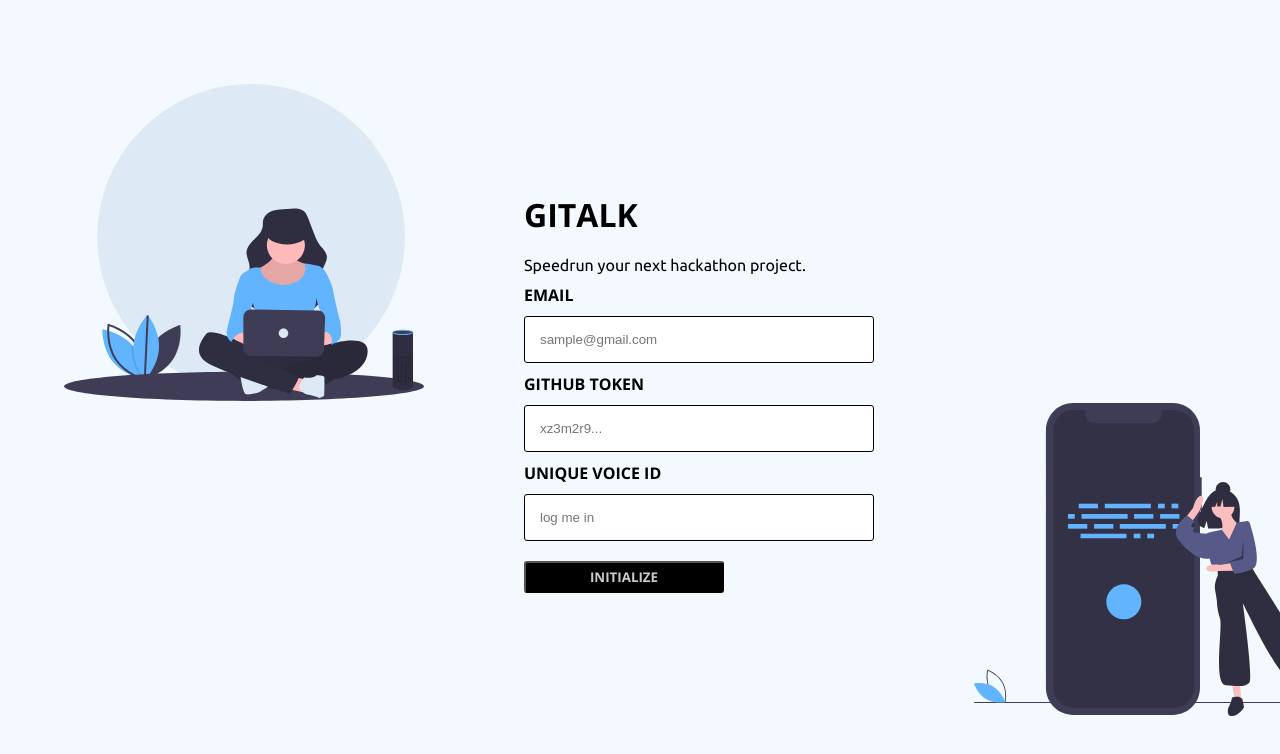
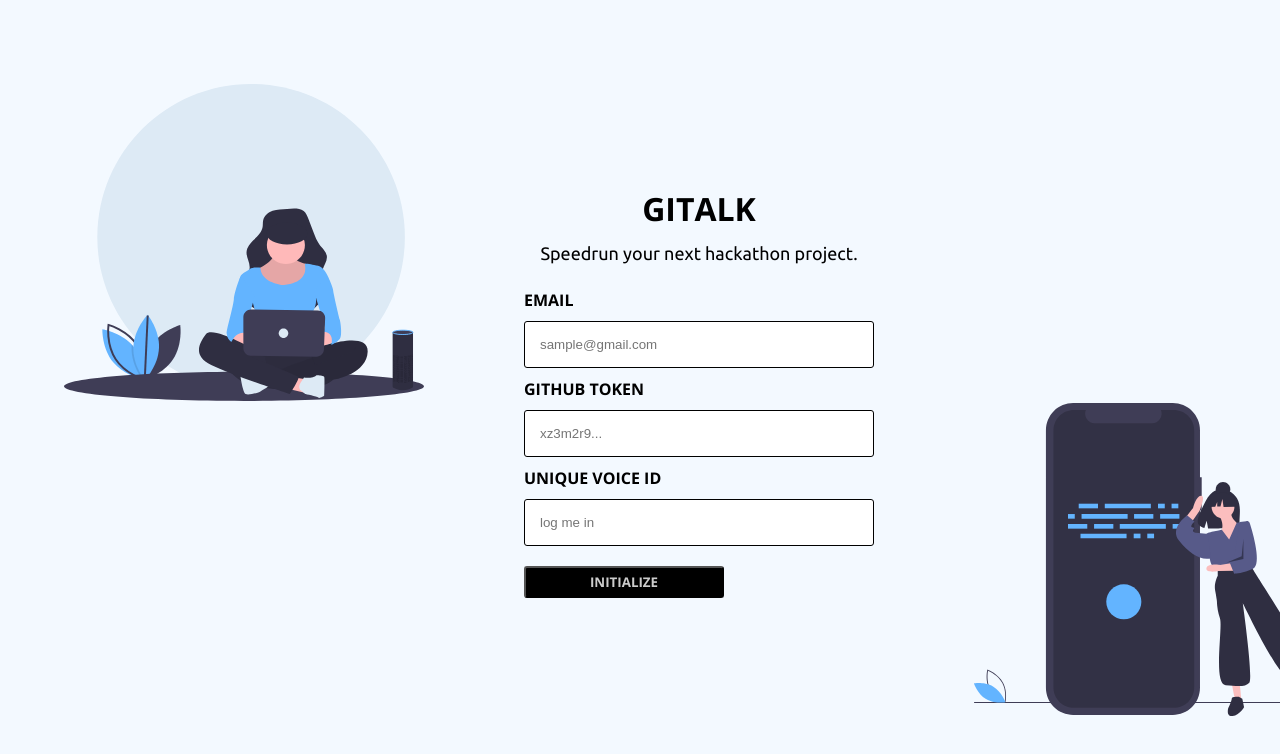
Before and after one commit to chenIsai/htn2020-web, a React (Create React App) app: page /#/login in a window 1280 px wide. Shown: the top 754 px of the page. Built offline with nearby package versions, Linux system fonts and the light colour scheme.

Commit message:
re-center headers

```diff
--- a/src/components/formWrapper.js
+++ b/src/components/formWrapper.js
@@ -1,9 +1,8 @@
 import styled from "styled-components";
 
 const FormWrapper = styled.div`
-  flex-direction: row;
-  align-items: center;
-  row-gap: 0;
+  display: flex;
+  flex-direction: column;
 `;
 
 export default FormWrapper;
--- a/src/components/header.js
+++ b/src/components/header.js
@@ -3,14 +3,14 @@
 export const Header = styled.h1`
   font-family: "Open Sans";
   margin: auto;
-  margin-bottom: 20px;
+  margin-bottom: 13px;
 `;
 
 export const SubHeader = styled.p`
   font-family: "Ubuntu";
-  font-size: 16px;
+  font-size: 18px;
   margin: auto;
-  margin-bottom: 10px;
+  margin-bottom: 15px;
 `;
 
 export const InputHeader = styled.h2`
--- a/src/components/login.js
+++ b/src/components/login.js
@@ -74,10 +74,9 @@
     <Wrapper>
       <GraphicA src={laptop_voice}/>
       <FormWrapper>
+        <Header>GITALK</Header>
+        <SubHeader>Speedrun your next hackathon project.</SubHeader>
         <Form>
-          <Header>GITALK</Header>
-          <SubHeader>Speedrun your next hackathon project.</SubHeader>
-
           <InputHeader>
             EMAIL
           </InputHeader>
```
